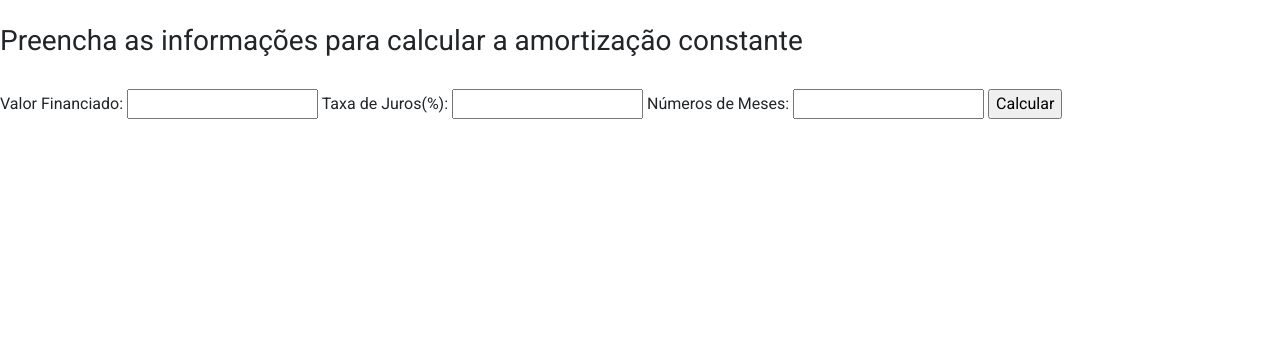
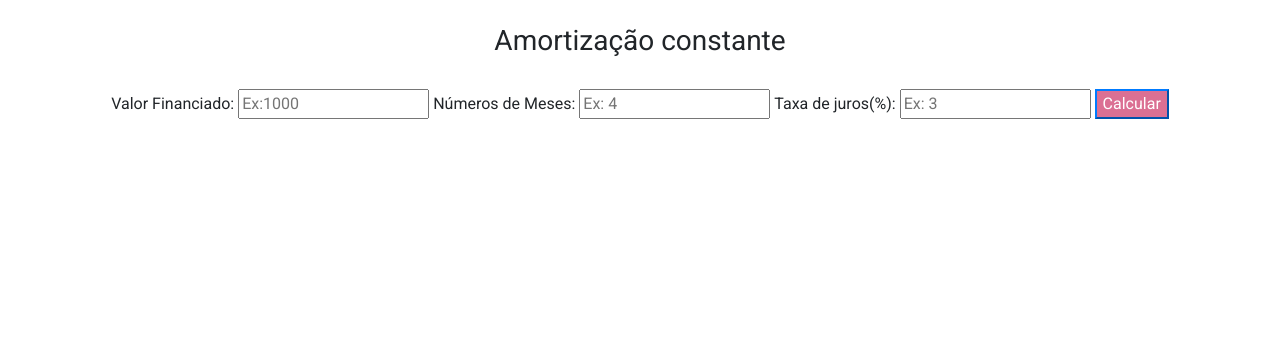
Before and after one commit to CodeBeeta/Fatec-poo-ads-4c, a Java web app: page /amortizacao-constante.jsp in a window 1280 px wide. Shown: the part 125-465 px from the top of the page. Run offline with Tomcat 11, a stand-in JSP engine, Linux system fonts and the light colour scheme.

Commit message:
Design amortização constante

```diff
--- a/CalculoAmortizacao/web/amortizacao-constante.jsp
+++ b/CalculoAmortizacao/web/amortizacao-constante.jsp
@@ -11,11 +11,11 @@
     <head>
         <link href='https://fonts.googleapis.com/css?family=Roboto' rel='stylesheet'>
         <meta http-equiv="Content-Type" content="text/html; charset=UTF-8">
-        <title>Inicio</title>
+        <title>Amortização Constante</title>
         <link rel="stylesheet" href="https://maxcdn.bootstrapcdn.com/bootstrap/4.0.0/css/bootstrap.min.css" integrity="sha384-Gn5384xqQ1aoWXA+058RXPxPg6fy4IWvTNh0E263XmFcJlSAwiGgFAW/dAiS6JXm" crossorigin="anonymous">
         <link rel="stylesheet" type="text/css" href="css/style.css">
         <meta http-equiv="Content-Type" content="text/html; charset=UTF-8">
-        <title>Amortização Constante</title>
+
     </head>
 
     <style>
@@ -29,21 +29,24 @@
         <%@include file="WEB-INF/jspf/menu.jspf" %>
 
          <% if(request.getParameter("calcular")==null){ %>
+          <div align="center">
         <form>
-            <h3>Preencha as informações para calcular a amortização constante</h3>
+            <h3>Amortização constante</h3>
             <br>
 
-            Valor Financiado:
-            <input type="number" name="valorFinanciado" />
+            <label>Valor Financiado: </label>
+            <input type="number" name="valorFinanciado" required placeholder="Ex:1000">
 
-            Taxa de Juros(%):
-            <input type="number" name="taxaJuros" />
+            <label>Números de Meses:</label>
+            <input type="number" name="numeroMeses" required placeholder="Ex: 4">
 
-            Números de Meses:
-            <input type="number" name="numeroMeses" />
+            <label>Taxa de juros(%):</label>
+            <input type="number" name="taxaJuros" required placeholder="Ex: 3">
 
-            <input type="submit" name="calcular" value="Calcular" />
+             <input type="submit" name="calcular" value="Calcular" class="btn-primary" href="tabela-price.jsp" role="button" style="background-color:#DB7093"/>
+
         </form>
+
         <% }else{ %>
 
             <%
@@ -64,9 +67,13 @@
                 DecimalFormat df = new DecimalFormat("###,###,##0.00");
             %>
             <!-- Inicio da tabela com os cabeçalhos -->
-            <table>
+            <div align="center">
+                <h1 style="color:#DB7093" ><br>Resultado:</h1>
+                <table border='1'>
+                <table>
                 <tr>
-                  <th>#</th>
+
+                  <th>&nbsp;#</th>
                   <th>Valor da Parcela</th>
                   <th>Amortizações</th>
                   <th>Juros</th>
@@ -92,9 +99,9 @@
             <% } %>
             <!-- Fora do for, fechando a tabela -->
             </table>
-
+        </div>
         <%}%>
-
+        </div>
          <%@include file="WEB-INF/jspf/rodape.jspf" %>
     </body>
 </html>
```
Also changed, not shown: CalculoAmortizacao/web/Tabela-Price.jsp (+4 -3 lines).
